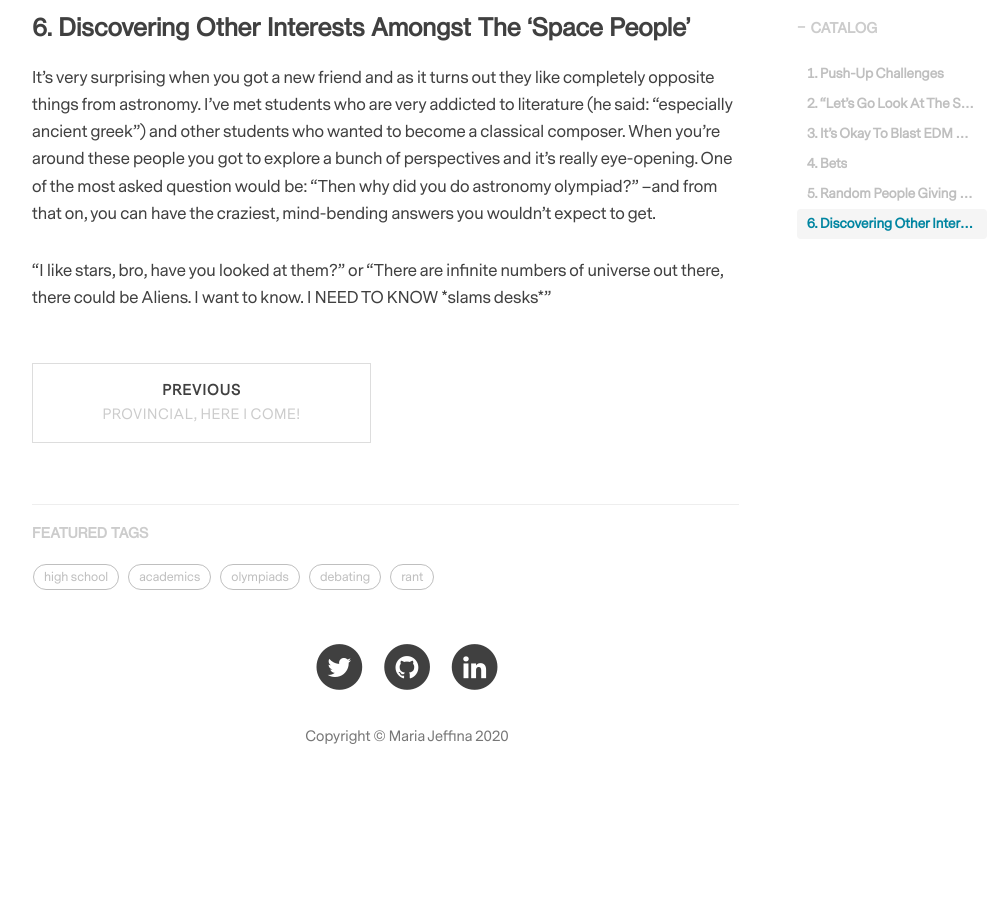
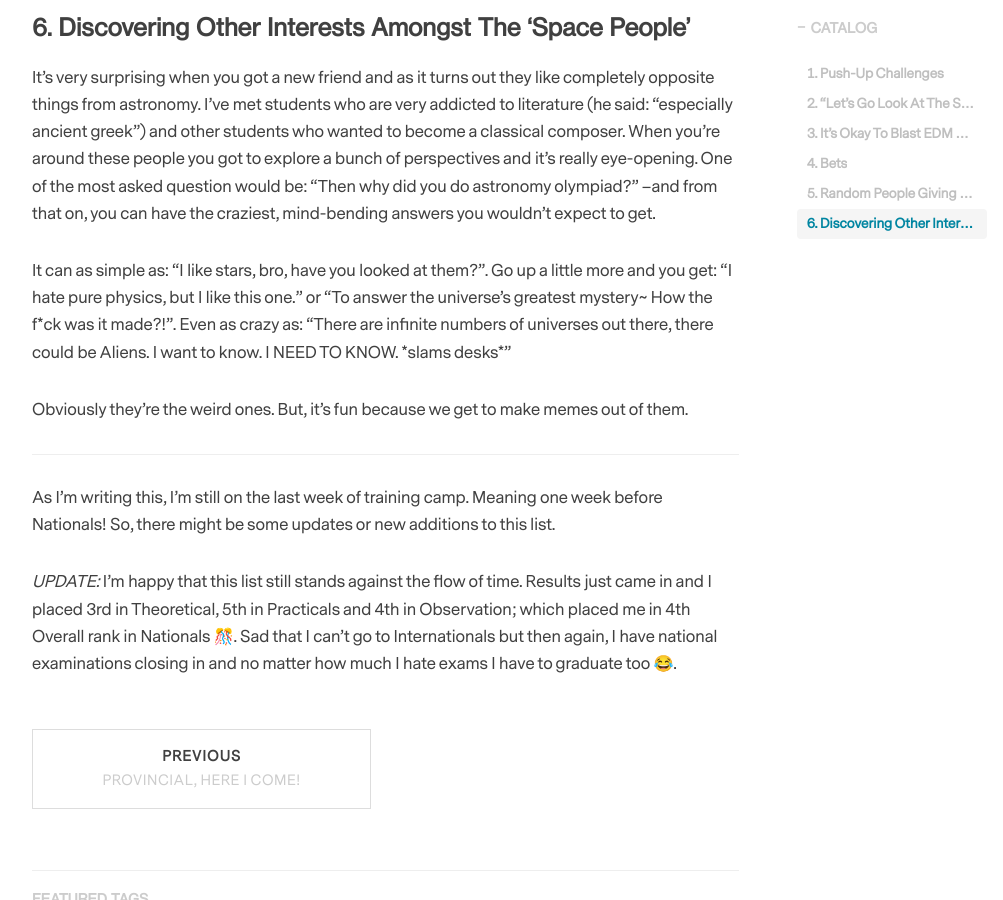
Before and after one commit to maiesey/maiesey.github.io, a Jekyll site: the page built from _posts/2017-03-11-astro-tc.markdown, in a window 1280 px wide and 900 px high, scrolled down 2750 px. Shown: the whole window, without its empty margins (233-1236 px from the left). Built offline with Jekyll 4.4.1, drawn with Linux system fonts in a browser that asks for light colours; nearby versions of some CDN libraries; comment, search, counter and statistics services are not loaded; before the commit the page ends 3564 px from its top, so only the background shows below that.

Commit message:
Update 2017-03-11-astro-tc.markdown

```diff
--- a/_posts/2017-03-11-astro-tc.markdown
+++ b/_posts/2017-03-11-astro-tc.markdown
@@ -48,4 +48,11 @@ At times, there are people who knows that there are a bunch of high school stude
 ### 6. Discovering Other Interests Amongst The 'Space People'
 It's very surprising when you got a new friend and as it turns out they like completely opposite things from astronomy. I've met students who are very addicted to literature (he said: "especially ancient greek") and other students who wanted to become a classical composer. When you're around these people you got to explore a bunch of perspectives and it's really eye-opening. One of the most asked question would be: "Then why did you do astronomy olympiad?" --and from that on, you can have the craziest, mind-bending answers you wouldn't expect to get.
 
-"I like stars, bro, have you looked at them?" or "There are infinite numbers of universe out there, there could be Aliens. I want to know. I NEED TO KNOW \*slams desks\*"
+It can as simple as: "I like stars, bro, have you looked at them?". Go up a little more and you get: "I hate pure physics, but I like this one." or "To answer the universe's greatest mystery~ How the f*ck was it made?!". Even as crazy as: "There are infinite numbers of universes out there, there could be Aliens. I want to know. I NEED TO KNOW. \*slams desks\*"
+
+Obviously they're the weird ones. But, it's fun because we get to make memes out of them.
+
+---
+As I'm writing this, I'm still on the last week of training camp. Meaning one week before Nationals! So, there might be some updates or new additions to this list.
+
+*UPDATE:* I'm happy that this list still stands against the flow of time. Results just came in and I placed 3rd in Theoretical, 5th in Practicals and 4th in Observation; which placed me in 4th Overall rank in Nationals 🎊. Sad that I can't go to Internationals but then again, I have national examinations closing in and no matter how much I hate exams I have to graduate too 😂.
```
